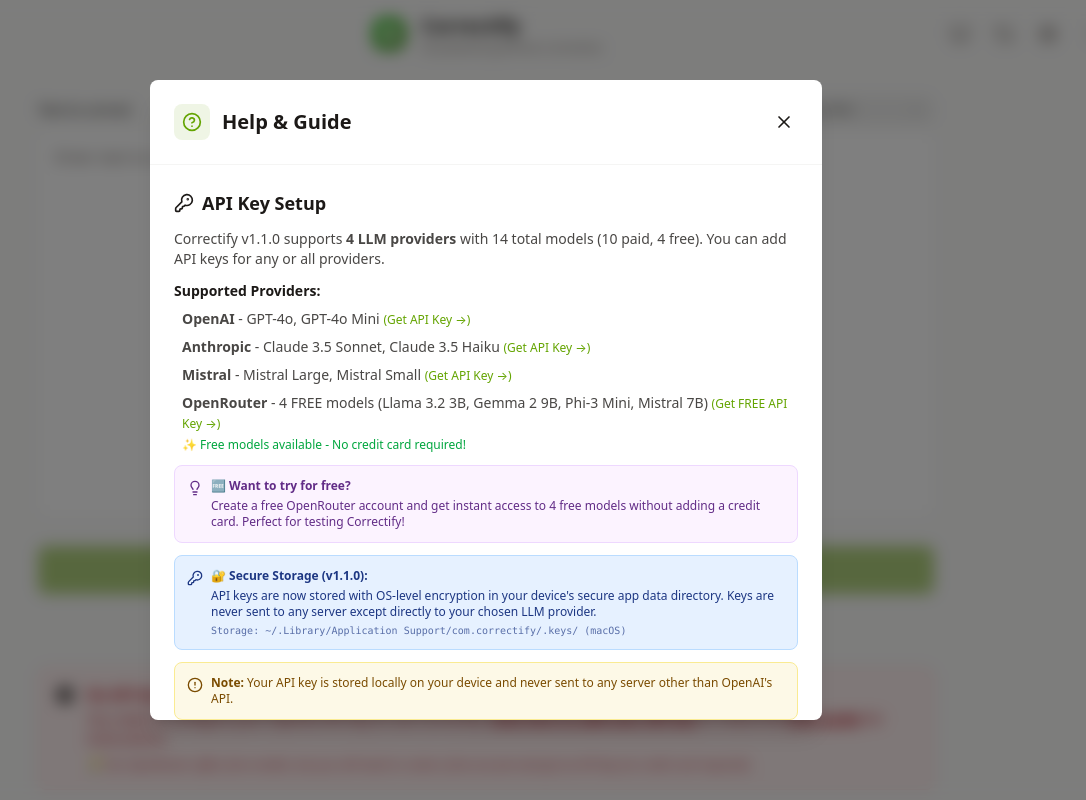
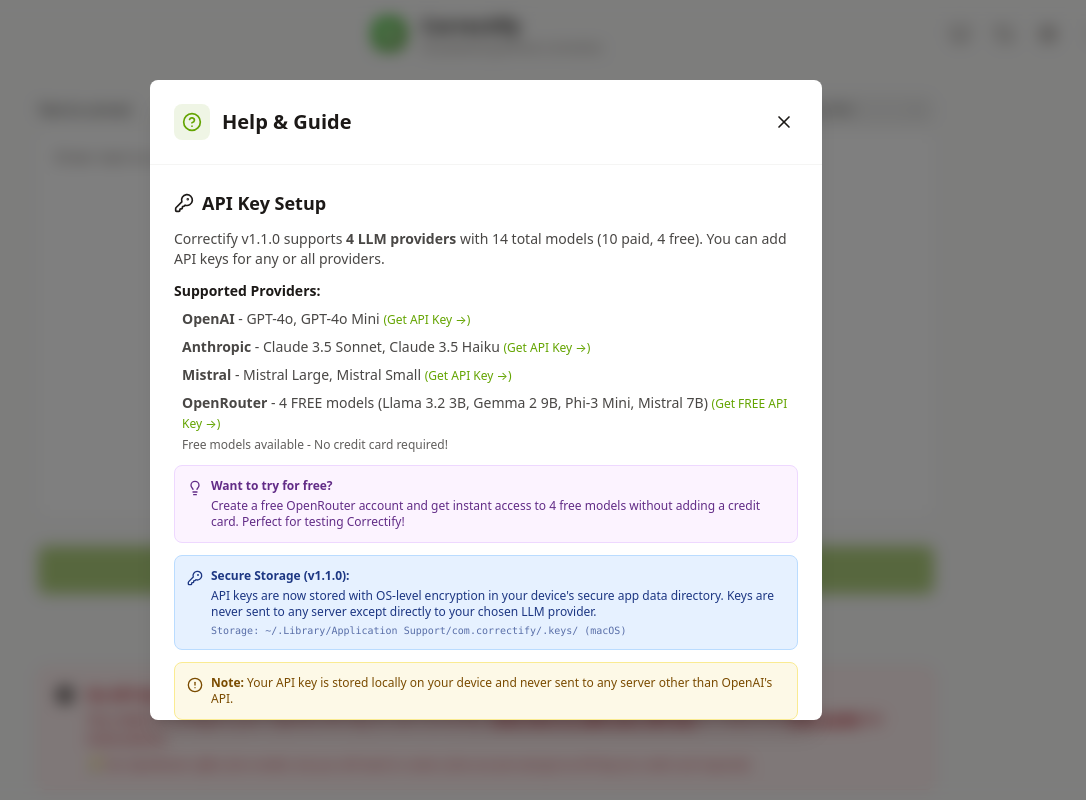
Before and after one commit to tarikkavaz/Correctify, a Next.js app: page / in a window 1280 px wide. Both pictures are taken after a click on the button "Help guide". Shown: the whole page, without its empty margins (154-1240 px from the left). Built offline with nearby package versions, Linux system fonts and the light colour scheme.

Commit message:
refactor: remove emojis from help modal and neutralize free models text color
- Remove all emojis from help modal content
- Change free models notice from green to neutral gray

```diff
--- a/components/HelpModal.tsx
+++ b/components/HelpModal.tsx
@@ -72,8 +72,8 @@
                     <a href="https://openrouter.ai/keys" target="_blank" rel="noopener noreferrer" className="text-primary hover:underline text-xs">
                       (Get FREE API Key →)
                     </a>
-                    <div className="text-xs text-green-600 dark:text-green-400 mt-1">
-                      ✨ Free models available - No credit card required!
+                    <div className="text-xs text-foreground/70 mt-1">
+                      Free models available - No credit card required!
                     </div>
                   </li>
                 </ul>
@@ -82,7 +82,7 @@
               <div className="p-3 bg-success-bg border border-success-border rounded-lg mt-3 flex gap-2">
                 <Lightbulb className="w-4 h-4 text-success-text flex-shrink-0 mt-0.5" />
                 <div className="text-xs text-success-text">
-                  <strong>🆓 Want to try for free?</strong>
+                  <strong>Want to try for free?</strong>
                   <p className="mt-1">Create a free OpenRouter account and get instant access to 4 free models without adding a credit card. Perfect for testing Correctify!</p>
                 </div>
               </div>
@@ -90,7 +90,7 @@
               <div className="p-3 bg-info-bg border border-info-border rounded-lg mt-3 flex gap-2">
                 <KeyRound className="w-4 h-4 text-info-text flex-shrink-0 mt-0.5" />
                 <div className="text-xs text-info-text">
-                  <strong>🔐 Secure Storage (v1.1.0):</strong>
+                  <strong>Secure Storage (v1.1.0):</strong>
                   <p className="mt-1">API keys are now stored with OS-level encryption in your device's secure app data directory. Keys are never sent to any server except directly to your chosen LLM provider.</p>
                   <p className="mt-1 font-mono text-[10px] opacity-70">
                     Storage: ~/.Library/Application Support/com.correctify/.keys/ (macOS)
@@ -201,7 +201,7 @@
               <p>Correctify now supports 14 models across 4 providers. Models are grouped by category:</p>
 
               <div>
-                <h4 className="font-semibold text-foreground mb-2">💰 Paid Models (API key + usage costs):</h4>
+                <h4 className="font-semibold text-foreground mb-2">Paid Models (API key + usage costs):</h4>
                 <ul className="space-y-1.5 ml-2">
                   <li><strong>GPT-5</strong> - Most advanced reasoning</li>
                   <li><strong>GPT-5 Mini</strong> - Balanced performance</li>
@@ -217,7 +217,7 @@
               </div>
 
               <div>
-                <h4 className="font-semibold text-foreground mb-2">🆓 Free Models (OpenRouter key required, no usage costs):</h4>
+                <h4 className="font-semibold text-foreground mb-2">Free Models (OpenRouter key required, no usage costs):</h4>
                 <ul className="space-y-1.5 ml-2">
                   <li><strong>Llama 3.2 3B</strong> - Fast, lightweight</li>
                   <li><strong>Gemma 2 9B</strong> - Google's open model</li>
@@ -229,7 +229,7 @@
               <div className="p-3 bg-info-bg border border-info-border rounded-lg flex gap-2">
                 <Lightbulb className="w-4 h-4 text-info-text flex-shrink-0 mt-0.5" />
                 <div className="text-xs text-info-text">
-                  <strong>🎯 Smart Fallback:</strong>
+                  <strong>Smart Fallback:</strong>
                   <p className="mt-1">If a paid model fails (e.g., insufficient credits), Correctify will offer to retry with a free OpenRouter model automatically.</p>
                 </div>
               </div>
@@ -279,16 +279,16 @@
             <div className="space-y-2 text-sm text-foreground/80">
               <p>Track your LLM usage with built-in analytics. Click the <strong>Usage Stats</strong> button in the header menu to view:</p>
               <ul className="space-y-1.5 ml-2">
-                <li>📊 Total requests and success rate</li>
-                <li>⏱️ Average response time per model</li>
-                <li>💰 Estimated cost breakdown by provider</li>
-                <li>📈 Token usage statistics</li>
-                <li>🗓️ Filterable by time period (7/30/90 days, or all time)</li>
+                <li>Total requests and success rate</li>
+                <li>Average response time per model</li>
+                <li>Estimated cost breakdown by provider</li>
+                <li>Token usage statistics</li>
+                <li>Filterable by time period (7/30/90 days, or all time)</li>
               </ul>
               <div className="p-3 bg-info-bg border border-info-border rounded-lg flex gap-2">
                 <Lightbulb className="w-4 h-4 text-info-text flex-shrink-0 mt-0.5" />
                 <div className="text-xs text-info-text">
-                  <strong>🔒 Privacy:</strong> All usage data is stored locally on your device and never shared with any server.
+                  <strong>Privacy:</strong> All usage data is stored locally on your device and never shared with any server.
                 </div>
               </div>
             </div>
```
